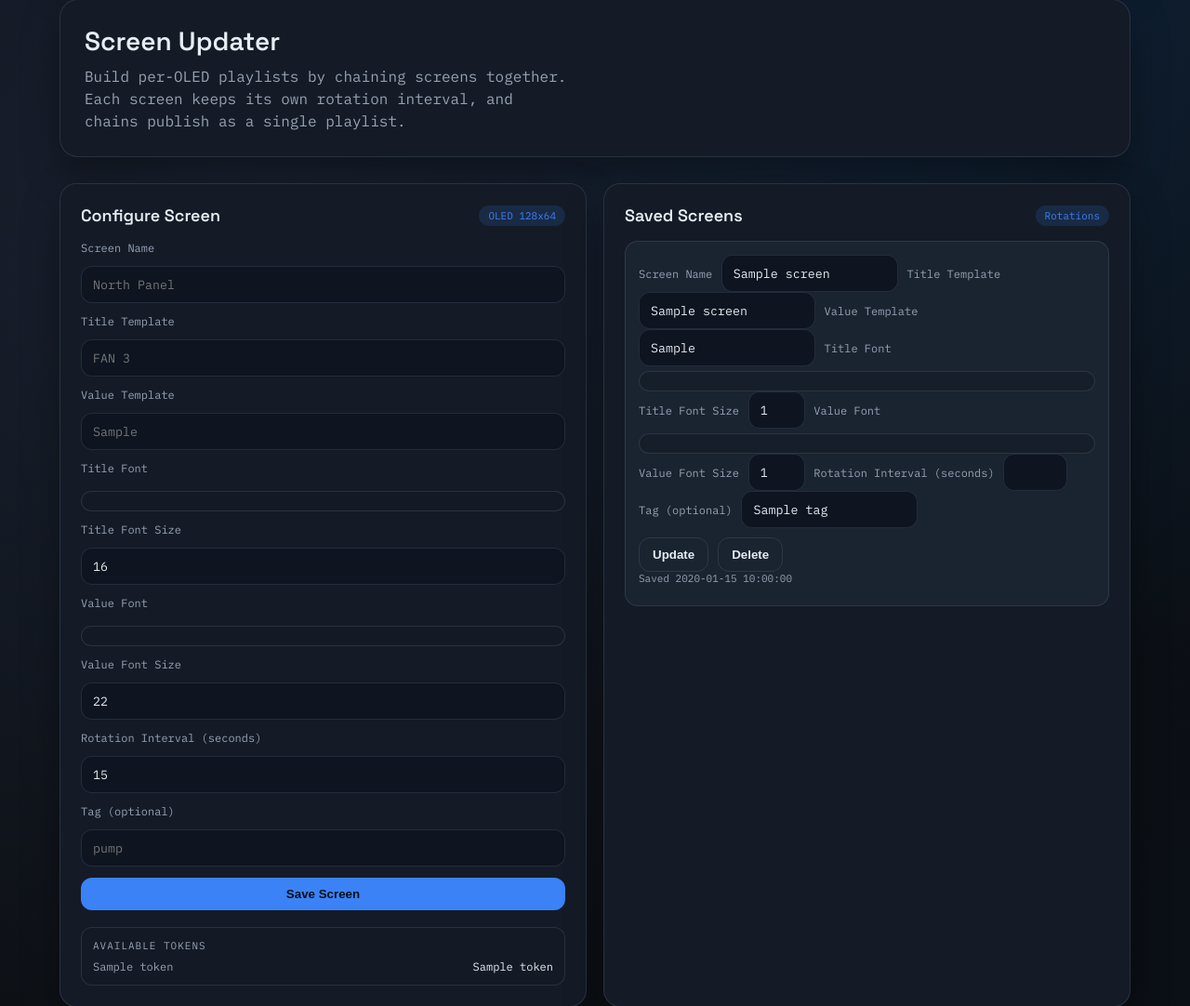
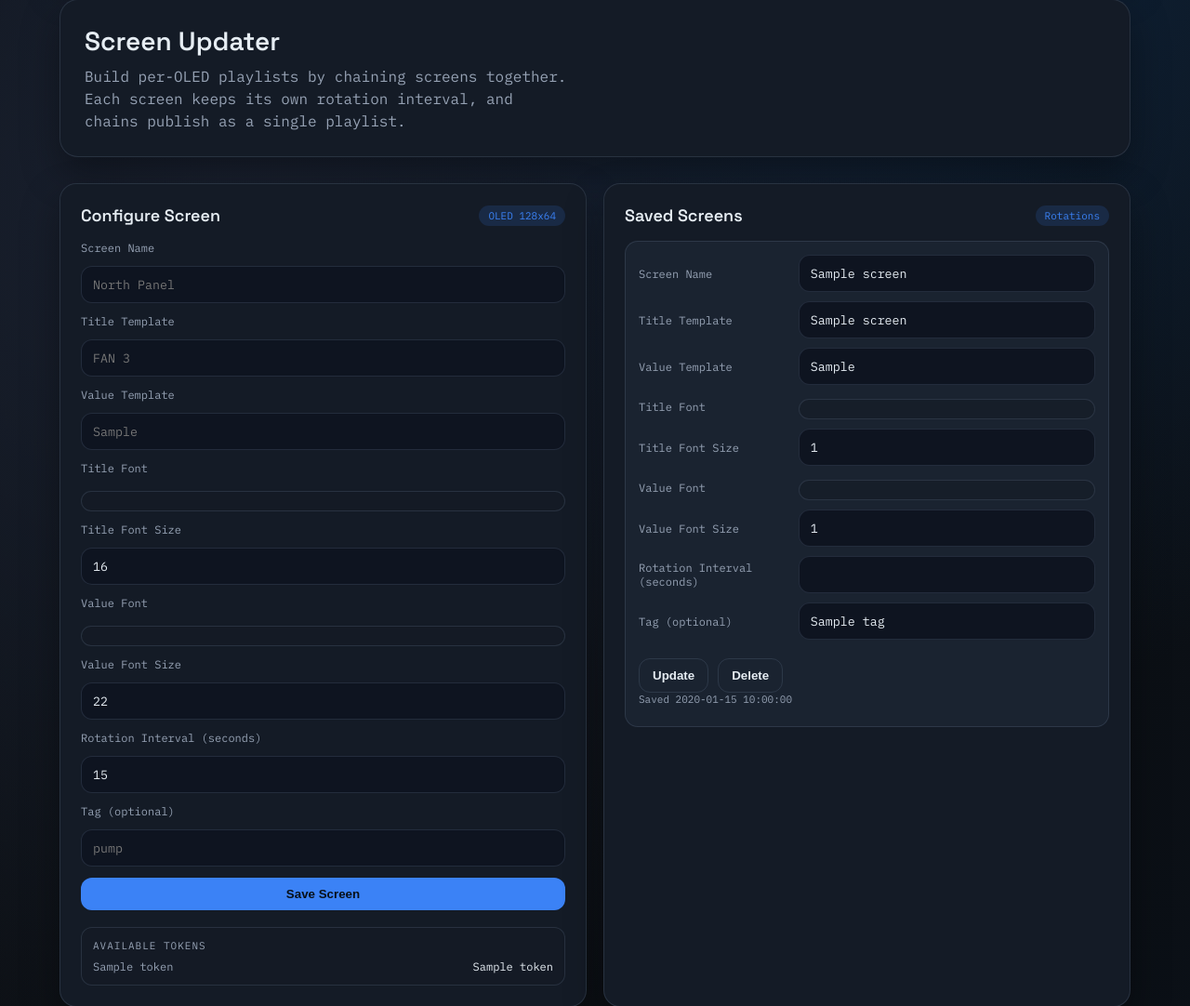
Before and after one commit to warner-family-dev/hydrox, a FastAPI app: template app/templates/screens.html in a window 1280 px wide. Shown: the part 136-1218 px from the top of the page at 93% size. Run offline with FastAPI, Linux system fonts and the light colour scheme; the template is opened without the code that fills it: most values are stand-ins (such as "Sample title", 1, 10 or a date in 2020); data that the repository does not hold is empty; parts of the project's set-up code (start-up, migrations or seed data) failed here and were passed over.

Commit message:
fix: align screen editor fields

```diff
--- a/app/static/css/main.css
+++ b/app/static/css/main.css
@@ -646,6 +646,26 @@ body {
   gap: 12px;
 }
 
+.list__form {
+  display: grid;
+  grid-template-columns: minmax(140px, 1fr) minmax(220px, 2fr);
+  gap: 10px 12px;
+  align-items: center;
+}
+
+.list__form .form__label {
+  margin: 0;
+}
+
+.list__form .form__input,
+.list__form .font-select {
+  width: 100%;
+}
+
+.list__form .list__actions {
+  grid-column: 1 / -1;
+}
+
 .list__item {
   padding: 14px;
   border-radius: 14px;
```
Also changed, not shown: CHANGELOG.md.
